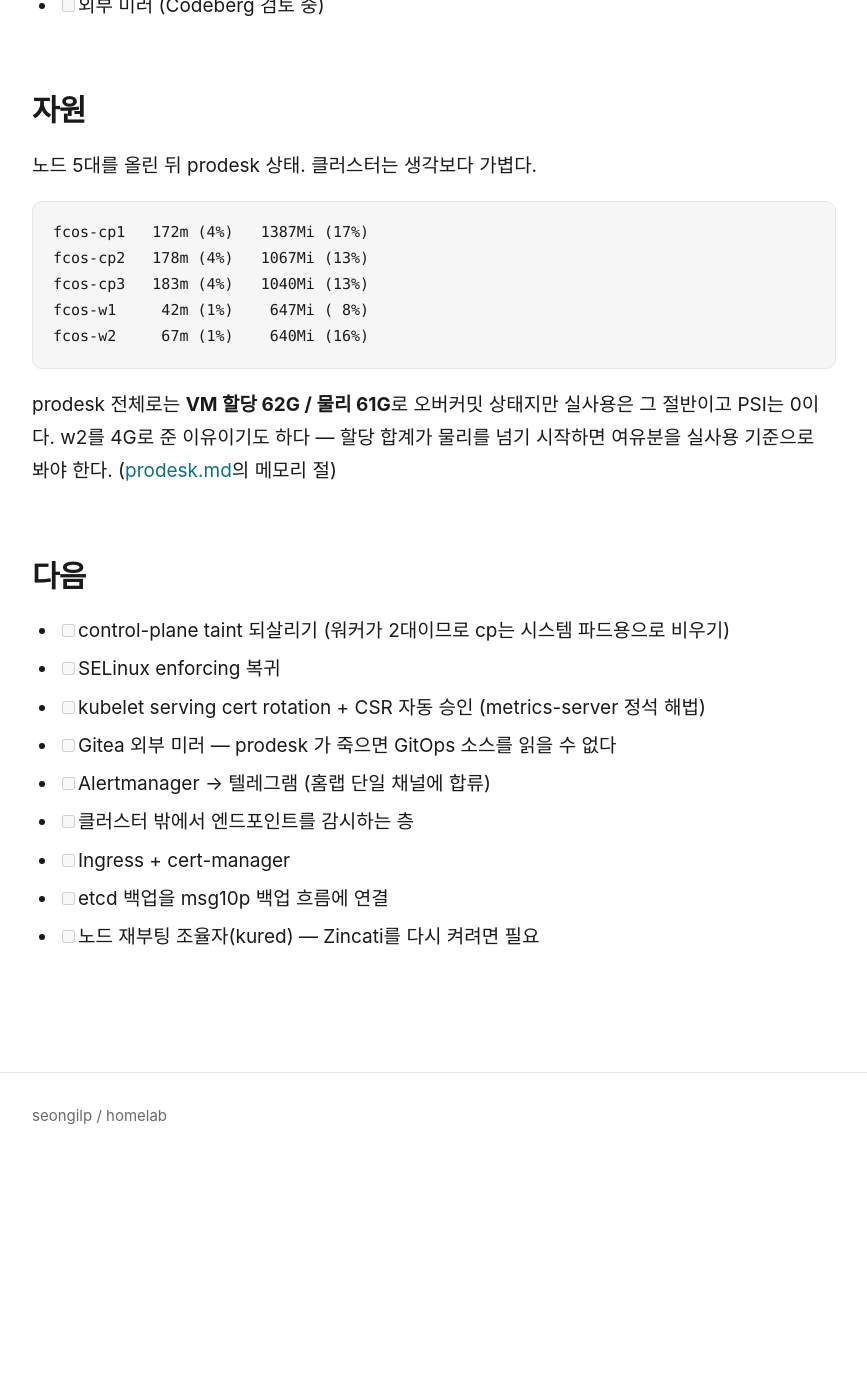
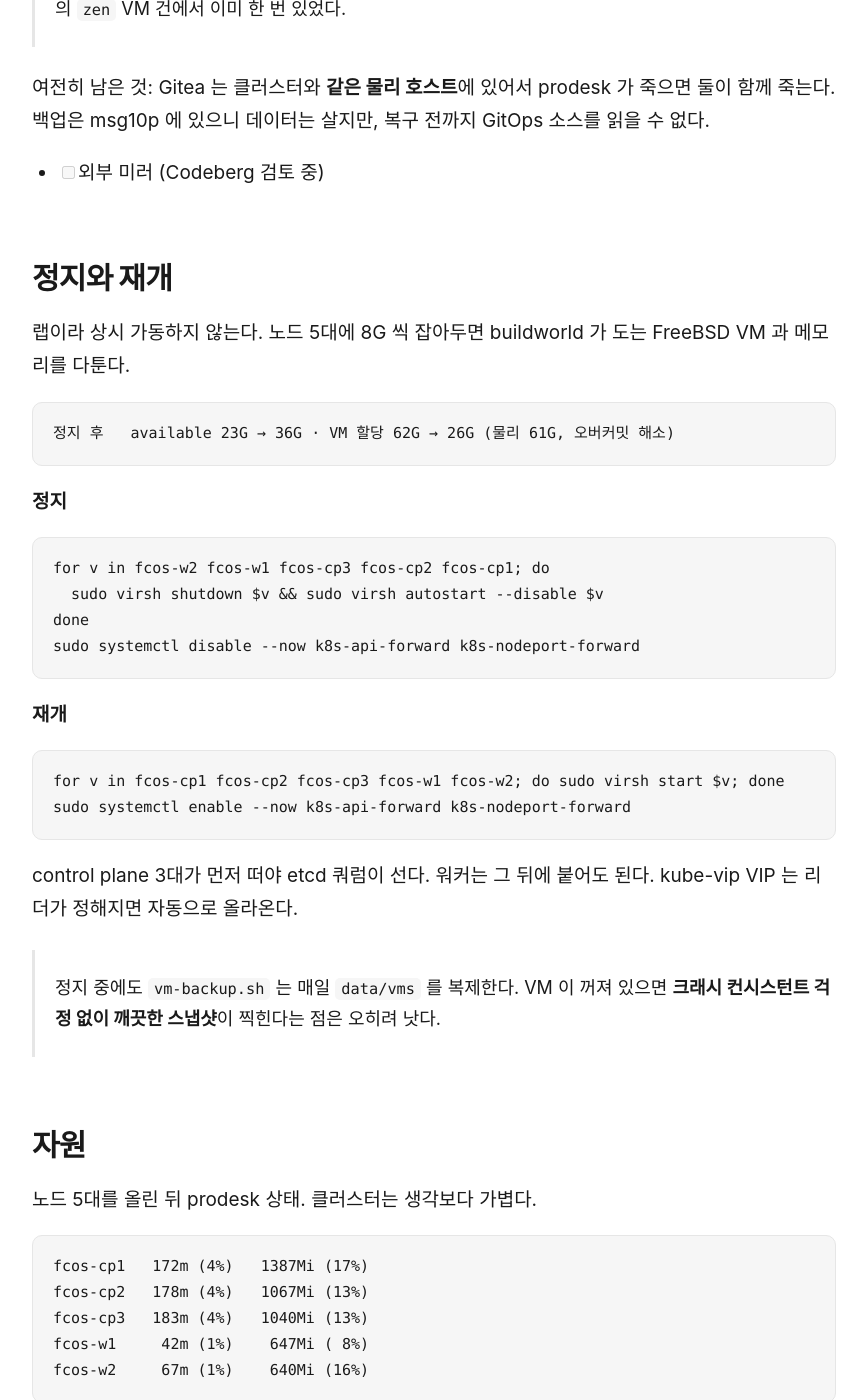
Before and after one commit to seongilp/homelab, a Jekyll site: the page built from docs/kubernetes.md, in a window 1280 px wide and 1400 px high, scrolled down 10866 px. Shown: the whole window, without its empty margins (206-1073 px from the left). Built offline with Jekyll 4.4.1, drawn with Linux system fonts in a browser that asks for light colours; our own code applies the rules of GitHub Pages for plain Markdown files; before the commit the page ends 12026 px from its top, so only the background shows below that; some of the changed text lies outside the part shown.

Commit message:
docs(kubernetes): 클러스터 정지 — 리소스를 FreeBSD 랩으로
구성과 검증(HA 페일오버·GitOps·모니터링)을 마쳤으니 노드 5대를 내렸다.
랩을 상시 가동할 이유가 없고, 8G 씩 잡아두면 buildworld 가 도는 FreeBSD
VM 과 메모리를 다툰다.

available 23G → 36G, VM 할당 62G → 26G 로 오버커밋도 해소됐다.

삭제가 아니라 정지다. 디스크·데이터·DNAT 유닛·kubeconfig 가 모두 남아
있어 virsh start 로 되돌아온다. 정지/재개 절차를 문서에 적었다.

Gitea 는 소스 관리 용도라 계속 돌린다(85MB).

````diff
--- a/docs/kubernetes.md
+++ b/docs/kubernetes.md
@@ -1,4 +1,9 @@
 # Kubernetes Lab — Fedora CoreOS
+
+> **현재 정지 상태다 (2026-07-28).** 구성과 검증을 마친 뒤 VM 5대를 내렸다.
+> prodesk 의 메모리를 [FreeBSD 커널 학습](freebsd.md)에 몰아주기 위해서다.
+> 디스크·데이터·설정은 전부 남아 있어 `virsh start` 로 되돌아온다(아래 재개 절차).
+> Gitea 는 소스 관리 용도로 계속 돌린다.
 
 [prodesk](prodesk.md) 위에 **Fedora CoreOS VM으로 올린 k8s 클러스터**.
 kubeadm으로 직접 구성했다. 관리형도, k3s 같은 배포판도 쓰지 않는다 —
@@ -376,6 +381,37 @@
 
 - [ ] 외부 미러 (Codeberg 검토 중)
 
+## 정지와 재개
+
+랩이라 상시 가동하지 않는다. 노드 5대에 8G 씩 잡아두면 buildworld 가 도는
+FreeBSD VM 과 메모리를 다툰다.
+
+```
+정지 후   available 23G → 36G · VM 할당 62G → 26G (물리 61G, 오버커밋 해소)
+```
+
+**정지**
+
+```bash
+for v in fcos-w2 fcos-w1 fcos-cp3 fcos-cp2 fcos-cp1; do
+  sudo virsh shutdown $v && sudo virsh autostart --disable $v
+done
+sudo systemctl disable --now k8s-api-forward k8s-nodeport-forward
+```
+
+**재개**
+
+```bash
+for v in fcos-cp1 fcos-cp2 fcos-cp3 fcos-w1 fcos-w2; do sudo virsh start $v; done
+sudo systemctl enable --now k8s-api-forward k8s-nodeport-forward
+```
+
+control plane 3대가 먼저 떠야 etcd 쿼럼이 선다. 워커는 그 뒤에 붙어도 된다.
+kube-vip VIP 는 리더가 정해지면 자동으로 올라온다.
+
+> 정지 중에도 `vm-backup.sh` 는 매일 `data/vms` 를 복제한다. VM 이 꺼져 있으면
+> **크래시 컨시스턴트 걱정 없이 깨끗한 스냅샷**이 찍힌다는 점은 오히려 낫다.
+
 ## 자원
 
 노드 5대를 올린 뒤 prodesk 상태. 클러스터는 생각보다 가볍다.
````
Also changed, not shown: docs/prodesk.md (+6 -3 lines).
